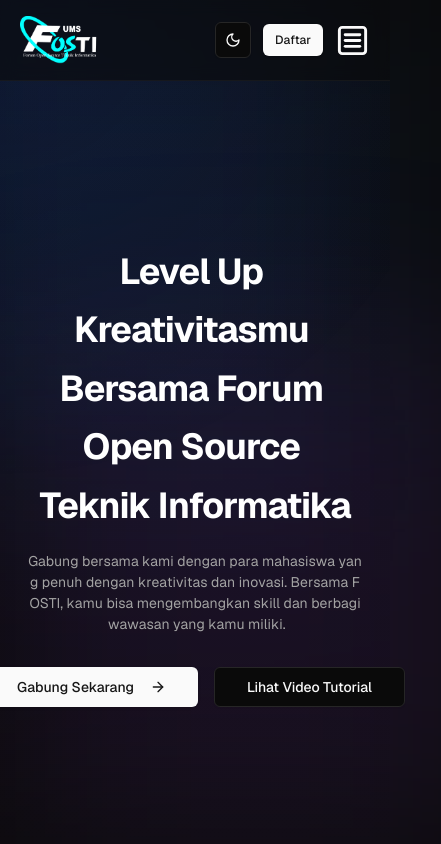
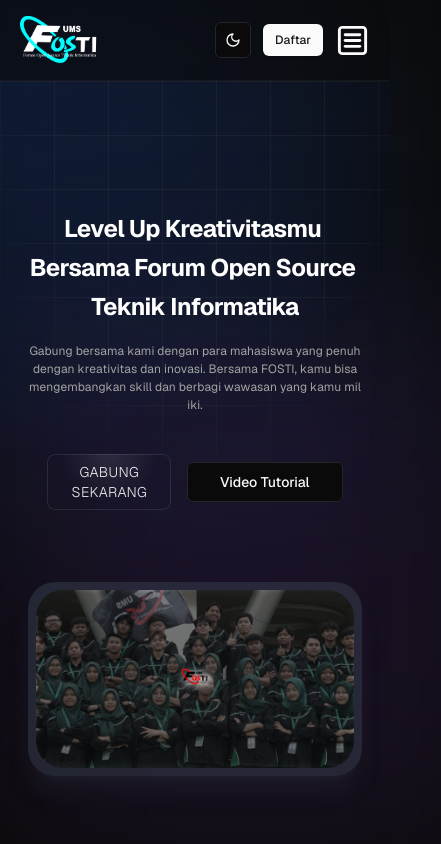
Before and after one commit to airlanggapradana/oprec-fosti, a Next.js app in the folder frontend/: page / in a window 390 px wide. Shown: the top 844 px of the page, 441 px wide, since content can reach past the window. Built offline with nearby package versions, Linux system fonts and the light colour scheme.

Commit message:
feat: enhance Hero section with background pattern, responsive layout, and hero image

```diff
--- a/frontend/src/components/Hero.tsx
+++ b/frontend/src/components/Hero.tsx
@@ -4,18 +4,22 @@ import { Button } from "./ui/button";
 import { ArrowRight } from "lucide-react";
 import { TextAnimate } from "./magicui/text-animate";
 import { useRouter } from "next/navigation";
+import Image from "next/image";
+import { ShinyButton } from "./magicui/shiny-button";
 
 const Hero = () => {
   const router = useRouter();
   return (
-    <section className="container mx-auto flex min-h-[calc(100vh-3.5rem)] max-w-screen-2xl flex-col items-center justify-center space-y-8 px-7 py-24 text-center md:py-32">
+    <section className="container relative mx-auto flex min-h-screen max-w-screen-2xl flex-col items-center gap-y-10 space-y-8 overflow-hidden px-7 py-24 text-center md:py-32">
+      <div className="absolute bottom-0 left-0 right-0 top-0 z-0 bg-[linear-gradient(to_right,#4f4f4f2e_1px,transparent_1px),linear-gradient(to_bottom,#4f4f4f2e_1px,transparent_1px)] bg-[size:54px_54px] [mask-image:radial-gradient(ellipse_60%_50%_at_50%_0%,#000_70%,transparent_100%)]"></div>
+      <div className="z-10 flex w-full flex-col items-center justify-center gap-y-10">
         <div className="space-y-4">
           <TextAnimate
             once
             duration={2}
             animation="slideUp"
             by="word"
-          className="text-4xl font-bold leading-relaxed tracking-tight text-slate-700 dark:text-white sm:text-5xl md:text-6xl md:leading-normal lg:text-7xl"
+            className="text-2xl font-bold leading-relaxed tracking-tight text-slate-700 dark:text-white sm:text-4xl md:text-6xl md:leading-normal lg:text-7xl"
           >
             Level Up Kreativitasmu Bersama Forum Open Source Teknik Informatika
           </TextAnimate>
@@ -24,25 +28,36 @@ const Hero = () => {
             once
             animation="blurIn"
             by="character"
-          className="mx-auto max-w-[54rem] text-sm leading-normal text-muted-foreground sm:text-xl sm:leading-8"
+            className="mx-auto h-full max-w-[54rem] text-xs leading-normal text-muted-foreground sm:text-xl sm:leading-8"
           >
             Gabung bersama kami dengan para mahasiswa yang penuh dengan
-          kreativitas dan inovasi. Bersama FOSTI, kamu bisa mengembangkan skill
-          dan berbagi wawasan yang kamu miliki.
+            kreativitas dan inovasi. Bersama FOSTI, kamu bisa mengembangkan
+            skill dan berbagi wawasan yang kamu miliki.
           </TextAnimate>
         </div>
-      <div className="flex items-center gap-4 px-9 md:px-0">
-        <Button size={"lg"} onClick={() => router.push("/pendaftaran")}>
+
+        <div className="z-10 flex items-center gap-4 px-9 md:px-0">
+          <ShinyButton onClick={() => router.push("/pendaftaran")}>
             Gabung Sekarang
-          <ArrowRight className="ml-2 h-4 w-4" />
-        </Button>
+          </ShinyButton>
+
           <Button
             variant="outline"
             size="lg"
             onClick={() => router.replace("#tutorial")}
           >
-          Lihat Video Tutorial
+            Video Tutorial
           </Button>
+        </div>
+      </div>
+      <div className="rounded-[1.7rem] bg-gray-700 bg-opacity-50 p-2 shadow-xl shadow-gray-700/20 md:rounded-[3.4rem] md:p-4">
+        <Image
+          src="/img/main.png"
+          alt="hero"
+          width={1800}
+          height={2000}
+          className="rounded-[1.7rem] md:rounded-[3.4rem]"
+        />
       </div>
     </section>
   );
```
Lines whose indentation alone changed are shown as unchanged.
